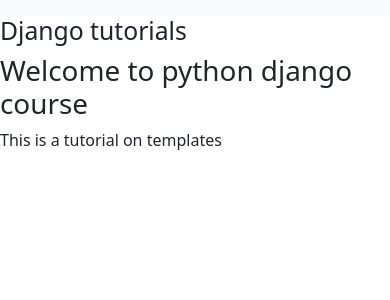
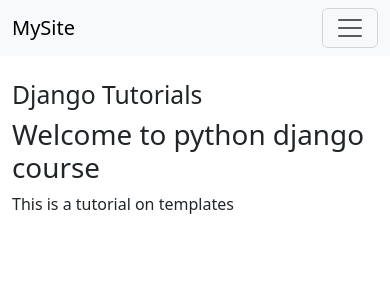
Before and after one commit to Usermah/MySite, a Django app: page / in a window 390 px wide. Shown: the top 300 px of the page. Run offline with Django 4.2, Linux system fonts and the light colour scheme.

Commit message:
Fix navbar responsiveness and add Jinja block

```diff
--- a/templates/base.html
+++ b/templates/base.html
@@ -1,24 +1,37 @@
 <!DOCTYPE html>
 <html lang="en">
 <head>
-    <meta charset="UTF-8">
-    <meta name="viewport" content="width=device-width, initial-scale=1.0">
-    <title>Document</title>
+  <meta charset="UTF-8" />
+  <meta name="viewport" content="width=device-width, initial-scale=1.0" />
+  <title>Django Tutorials</title>
+
+  <!-- Bootstrap CSS -->
   <link href="https://cdn.jsdelivr.net/npm/bootstrap@5.3.6/dist/css/bootstrap.min.css" rel="stylesheet" integrity="sha384-4Q6Gf2aSP4eDXB8Miphtr37CMZZQ5oXLH2yaXMJ2w8e2ZtHTl7GptT4jmndRuHDT" crossorigin="anonymous">
+
+  <!-- Bootstrap Bundle JS -->
   <script src="https://cdn.jsdelivr.net/npm/bootstrap@5.3.6/dist/js/bootstrap.bundle.min.js" integrity="sha384-j1CDi7MgGQ12Z7Qab0qlWQ/Qqz24Gc6BM0thvEMVjHnfYGF0rmFCozFSxQBxwHKO" crossorigin="anonymous"></script>
-
 </head>
 <body>
+
+  <!-- Responsive Navbar -->
   <nav class="navbar navbar-expand-lg bg-body-tertiary">
     <div class="container-fluid">
+      <a class="navbar-brand" href="/">MySite</a>
 
+      <!-- Mobile toggler -->
+      <button class="navbar-toggler" type="button" data-bs-toggle="collapse" data-bs-target="#navbarNav"
+              aria-controls="navbarNav" aria-expanded="false" aria-label="Toggle navigation">
+        <span class="navbar-toggler-icon"></span>
+      </button>
+
+      <!-- Nav links -->
       <div class="collapse navbar-collapse" id="navbarNav">
-      <ul class="navbar-nav">
+        <ul class="navbar-nav ms-auto">
           <li class="nav-item">
             <a class="nav-link" href="/">Home</a>
           </li>
           <li class="nav-item">
-          <a class="nav-link" href="liststudent">List student</a>
+            <a class="nav-link" href="liststudent">List Student</a>
           </li>
           <li class="nav-item">
             <a class="nav-link" href="student">Register</a>
@@ -30,9 +43,13 @@
       </div>
     </div>
   </nav>
-    <h2>Django tutorials</h2>
-    {% block content%}
 
-    {%endblock%}
+  <!-- Main content area -->
+  <div class="container mt-4">
+    <h2>Django Tutorials</h2>
+    {% block content %}
+    {% endblock %}
+  </div>
+
 </body>
 </html>
```
Lines whose indentation alone changed are shown as unchanged.
